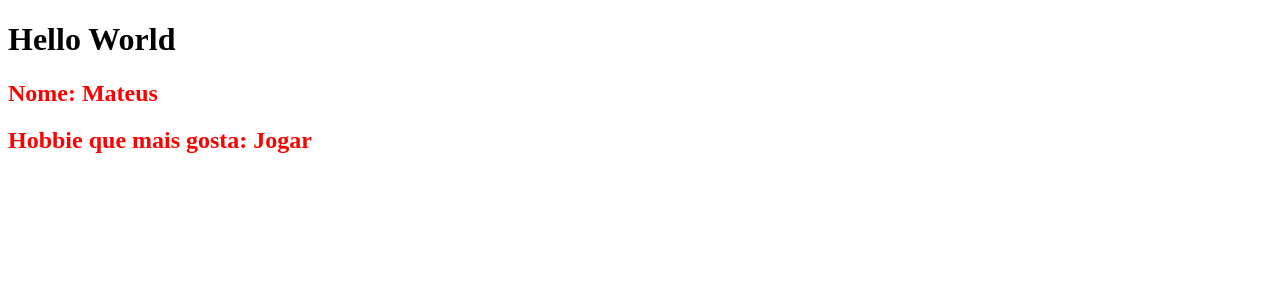
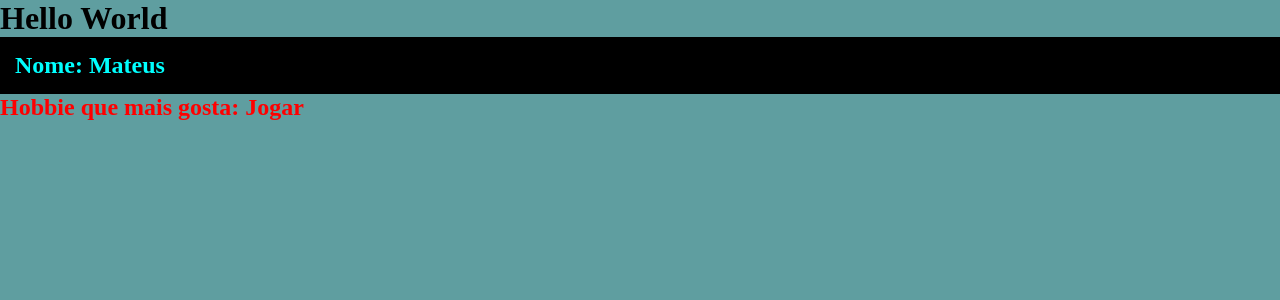
Before and after one commit to epicestudar/Curso-Angular, an Angular app in the folder curso-angular/: page / in a window 1280 px wide. Shown: the top 300 px of the page. Built offline with nearby package versions, Linux system fonts and the light colour scheme.

Commit message:
mexendo com css

```diff
--- a/curso-angular/src/app/components/first-component/first-component.component.css
+++ b/curso-angular/src/app/components/first-component/first-component.component.css
@@ -1,3 +1,8 @@
 h2{
     color: red;
 }
+.title{
+    background: black;
+    color: aqua;
+    padding: 15px;
+}
--- a/curso-angular/src/app/components/first-component/first-component.component.html
+++ b/curso-angular/src/app/components/first-component/first-component.component.html
@@ -1,2 +1,2 @@
-<h2>Nome: {{name}}</h2>
+<h2 class="title">Nome: {{name}}</h2>
 <h2>Hobbie que mais gosta: {{hobbies[0]}}</h2>
--- a/curso-angular/src/styles.css
+++ b/curso-angular/src/styles.css
@@ -1 +1,9 @@
-/* You can add global styles to this file, and also import other style files */
+* {
+    margin: 0;
+    padding: 0;
+    box-sizing: border-box;
+}
+
+body{
+    background-color: cadetblue;
+}
```
